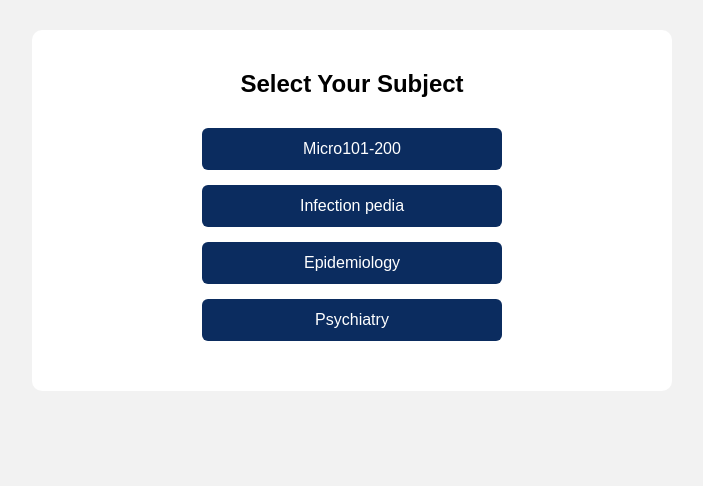
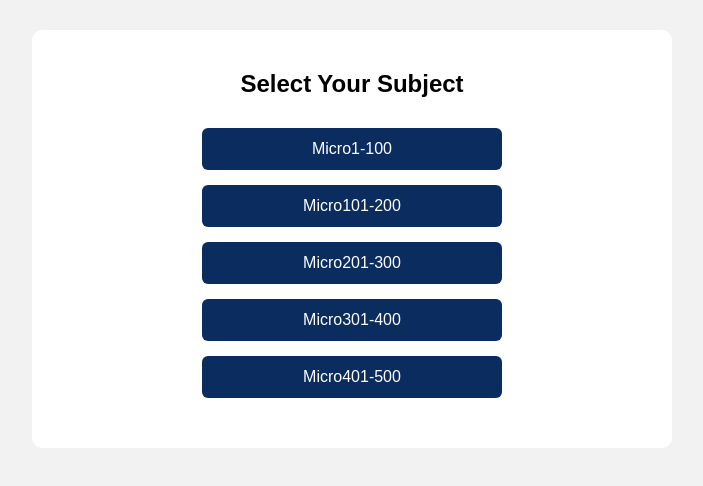
Before and after one commit to Prashant-0803/MicroISM, a plain HTML site: page index.html in a window 1280 px wide. Shown: the whole page, without its empty margins (288-991 px from the left). Drawn offline with Linux system fonts and the light colour scheme; files whose address does not match are found by name.

Commit message:
Update index.html

```diff
--- a/index.html
+++ b/index.html
@@ -17,10 +17,11 @@
   <h2>Select Your Subject</h2>
 
   <div class="subject-list">
+    <button onclick="startQuiz('Micro1-100.json')">Micro1-100</button>
     <button onclick="startQuiz('Micro101-200.json')">Micro101-200</button>
-    <button onclick="startQuiz('Infection pedia.json')">Infection pedia</button>
-    <button onclick="startQuiz('Epidemiology.json')">Epidemiology</button>
-    <button onclick="startQuiz('Psychiatry.json')">Psychiatry</button>
+    <button onclick="startQuiz('Micro201-300.json')">Micro201-300</button>
+    <button onclick="startQuiz('Micro301-400.json')">Micro301-400</button>
+    <button onclick="startQuiz('Micro401-500.json')">Micro401-500</button>
 
   </div>
 </div>
```
